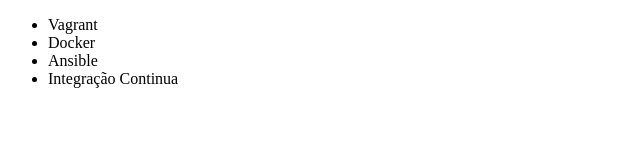
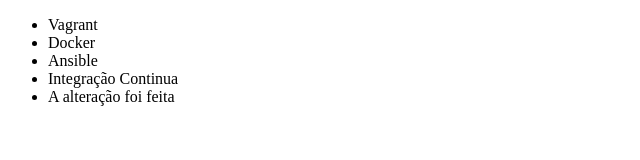
Before and after one commit to Ricardo194/Treino-git, a plain HTML site: page index.html in a window 1280 px wide. Shown: the whole page, without its empty margins (0-640 px from the left). Drawn offline with Linux system fonts and the light colour scheme.

Commit message:
Adicionando mais um item na lista

```diff
--- a/index.html
+++ b/index.html
@@ -12,6 +12,7 @@
       <li>Docker</li>
       <li>Ansible</li>
       <li>Integração Continua</li>
+      <li> A alteração foi feita</li>
     </ul>
   </body>
 </html>
```
